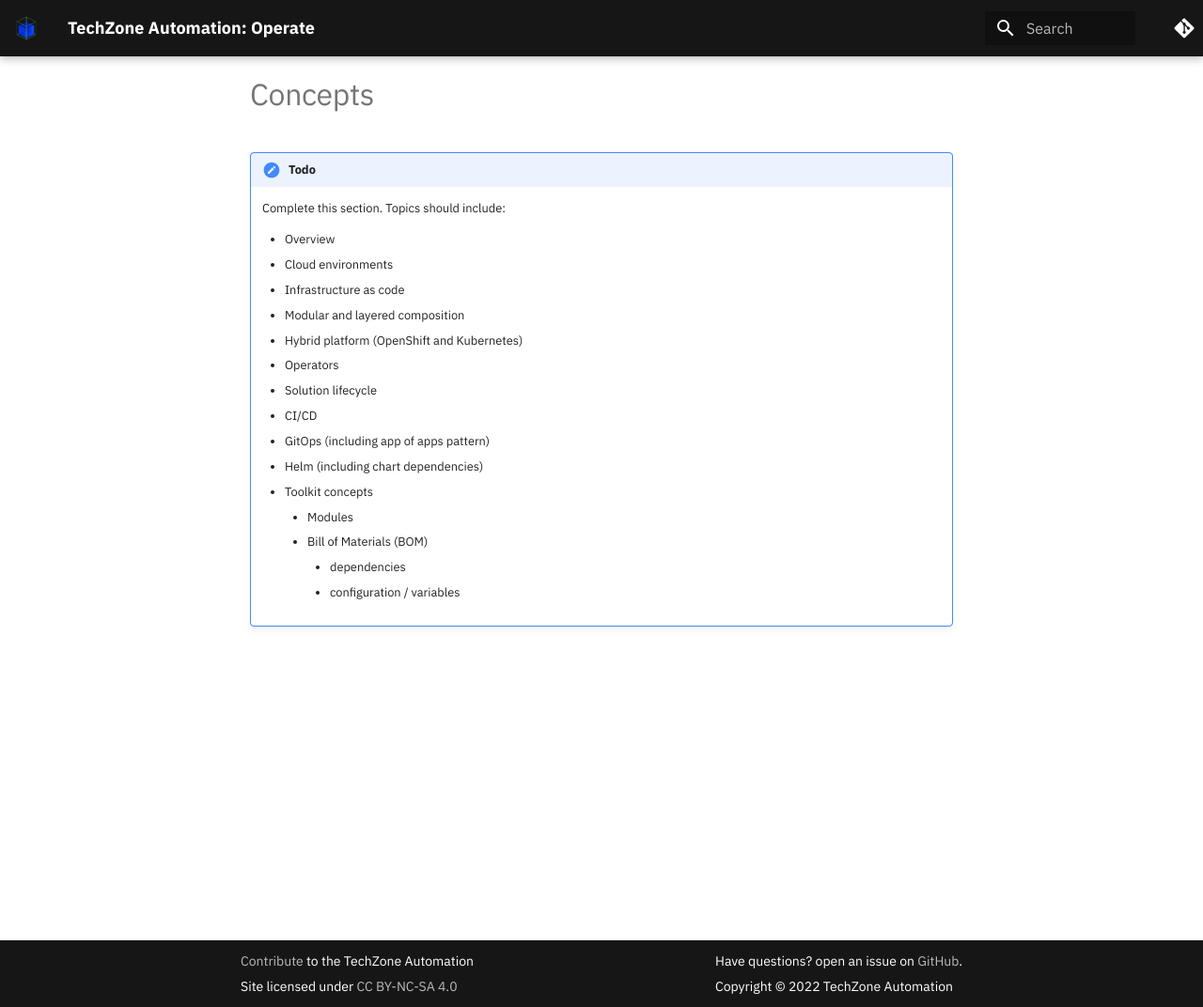
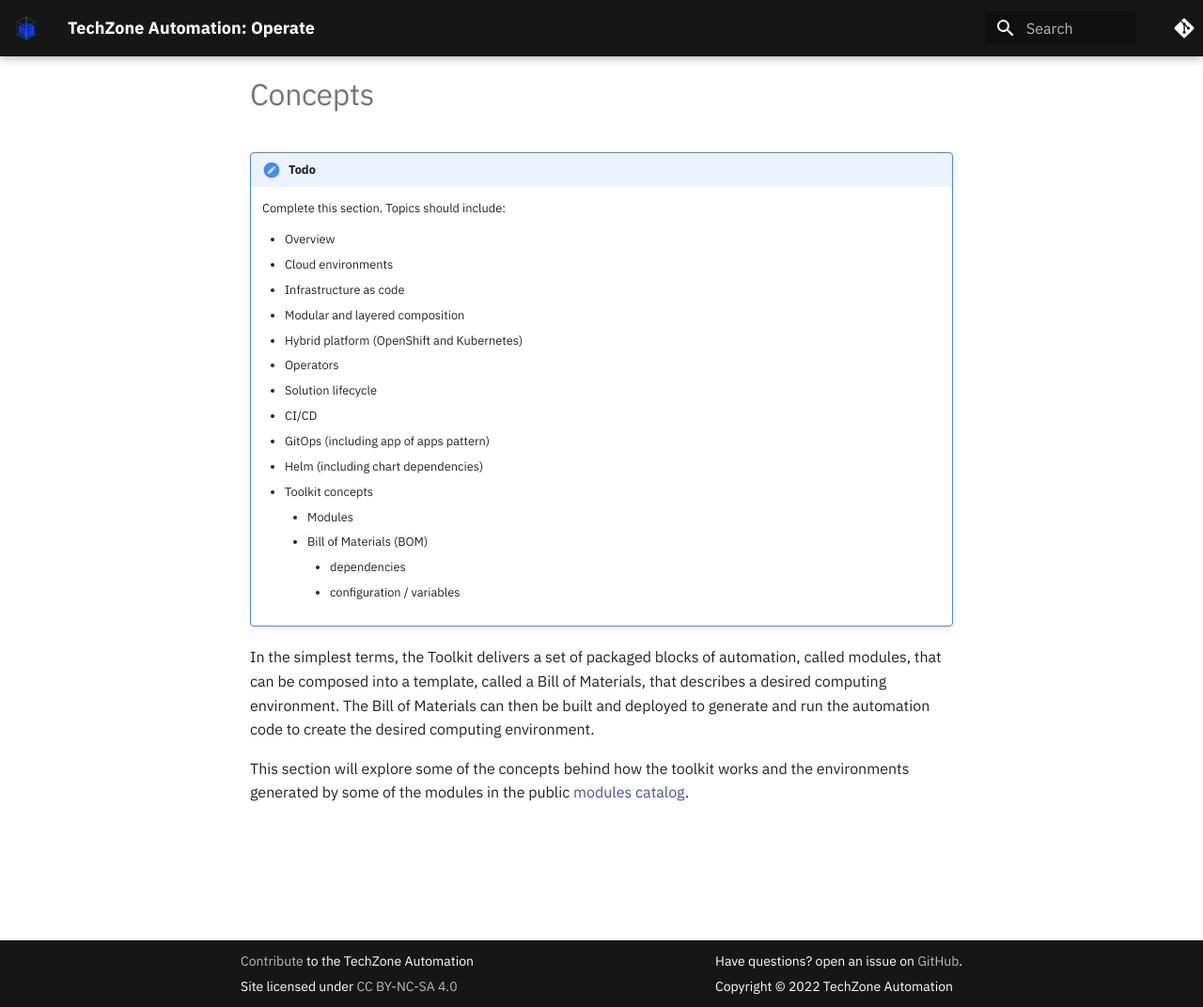
Before and after one commit to cloud-native-toolkit/site-operator-guide, an MkDocs documentation site: the page built from docs/concepts/overview.md, in a window 1280 px wide and 1072 px high. Shown: the whole window at 94% size. Built offline with MkDocs 1.6.1 and Material for MkDocs 9.7.7, drawn with Linux system fonts in a browser that asks for light colours; comment, search, counter and statistics services are not loaded.

Commit message:
concept overview
Signed-off-by: Brian Innes <binnes@uk.ibm.com>

```diff
--- a/docs/concepts/overview.md
+++ b/docs/concepts/overview.md
@@ -19,3 +19,7 @@
         -   Bill of Materials (BOM)
             -   dependencies
             -   configuration / variables
+
+In the simplest terms, the Toolkit delivers a set of packaged blocks of automation, called modules, that can be composed into a template, called a Bill of Materials, that describes a desired computing environment. The Bill of Materials can then be built and deployed to generate and run the automation code to create the desired computing environment.
+
+This section will explore some of the concepts behind how the toolkit works and the environments generated by some of the modules in the public [modules catalog](https://modules.cloudnativetoolkit.dev){target=_blank}.
```
